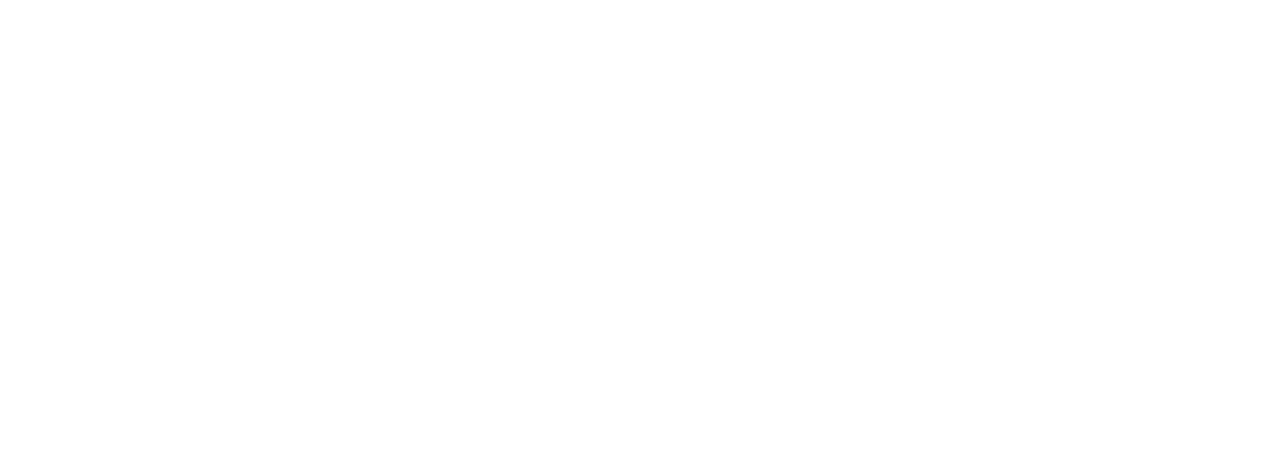
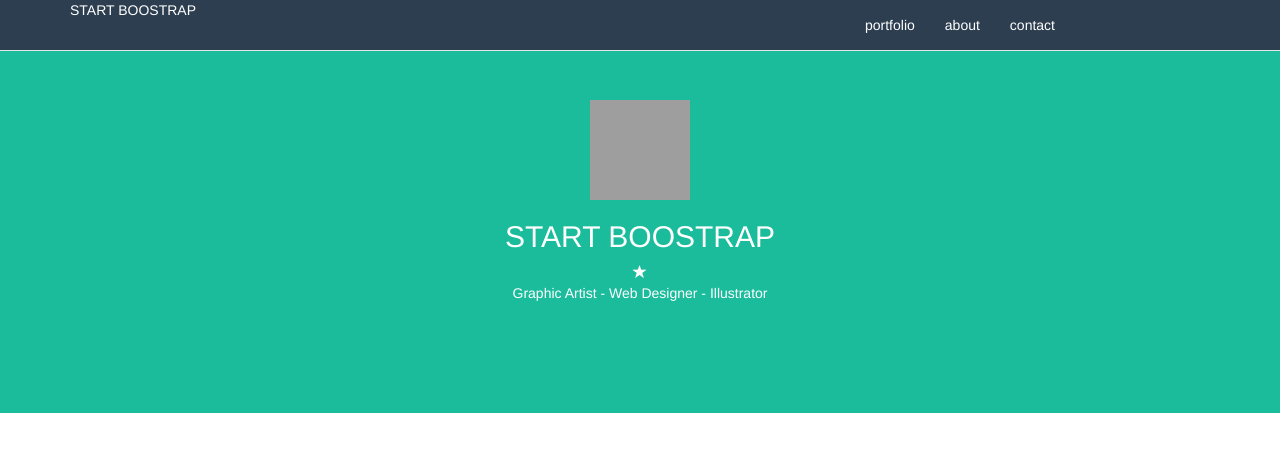
Before and after one commit to luca-lorenzetti/html-css-bootstrap-freelancer, a plain HTML site: page index.html in a window 1280 px wide. Drawn offline with nearby package versions, Linux system fonts and the light colour scheme; grey boxes are pictures that could not be loaded.

Commit message:
Inserita base jumbotron

```diff
--- a/css/style.css
+++ b/css/style.css
@@ -0,0 +1,32 @@
+.bg_blue {
+    background-color: #2c3e50;
+    ;
+}
+
+.bg_green {
+    background-color: #1abc9c;
+}
+
+body a {
+    color: #fff !important;
+}
+
+h2,
+span {
+
+    color: #fff !important;
+}
+
+.image {
+    height: 100px;
+    width: 100px;
+}
+
+._jumbotron {
+    padding-top: 100px;
+    /* temp */
+    padding-bottom: 100px;
+    /* temp */
+    text-align: center;
+    color: white;
+}
--- a/index.html
+++ b/index.html
@@ -17,7 +17,35 @@
 </head>
 
 <body>
-    <header></header>
+    <header class="bg_green">
+        <!-- Navbar -->
+        <nav class="container-fluid bg_blue navbar navbar-default navbar-fixed-top bg_blue">
+            <div class="container">
+                <div class="row">
+                    <div class="col-xs-2 navbar-header"> <a href="" class="text-uppercase"> start boostrap</a> </div>
+                    <div class="col-xs-4 col-xs-offset-6">
+                        <ul class="nav navbar-nav">
+                            <li><a href="">portfolio</a></li>
+                            <li><a href="">about</a></li>
+                            <li><a href="">contact</a></li>
+                        </ul>
+                    </div>
+                </div>
+            </div>
+        </nav>
+        <!-- /Navbar -->
+
+        <div class="container _jumbotron">
+            <div >
+                <img class="image" src="https://startbootstrap.github.io/startbootstrap-freelancer/assets/img/avataaars.svg" alt="male-icon">
+                <h2 class="text-uppercase">start boostrap</h2>
+                <div class="divider-custom-line"></div>
+                <span class="glyphicon glyphicon-star"></span>
+                <p class="">Graphic Artist - Web Designer - Illustrator</p>
+            </div>
+        </div>
+
+    </header>
     <main></main>
     <footer></footer>
 </body>
```
